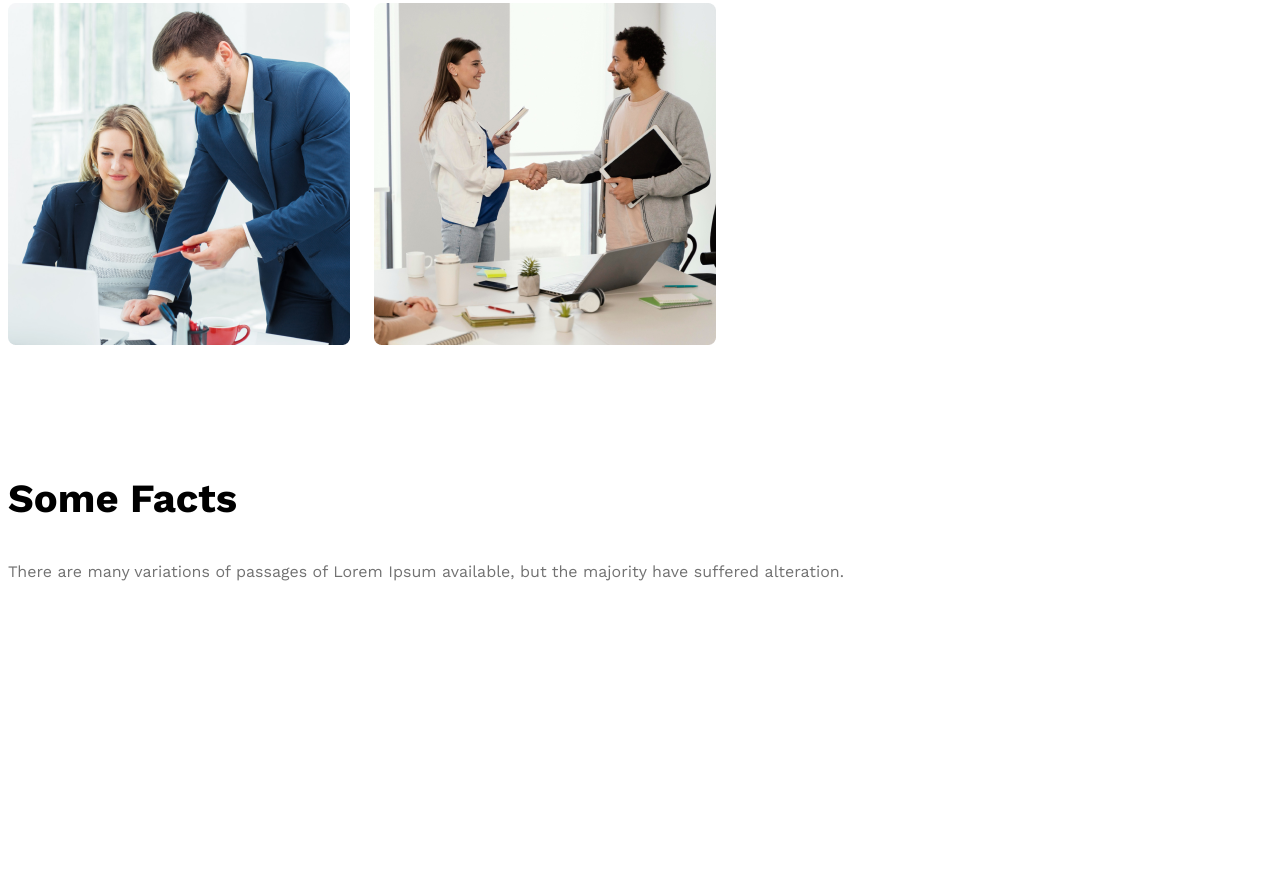
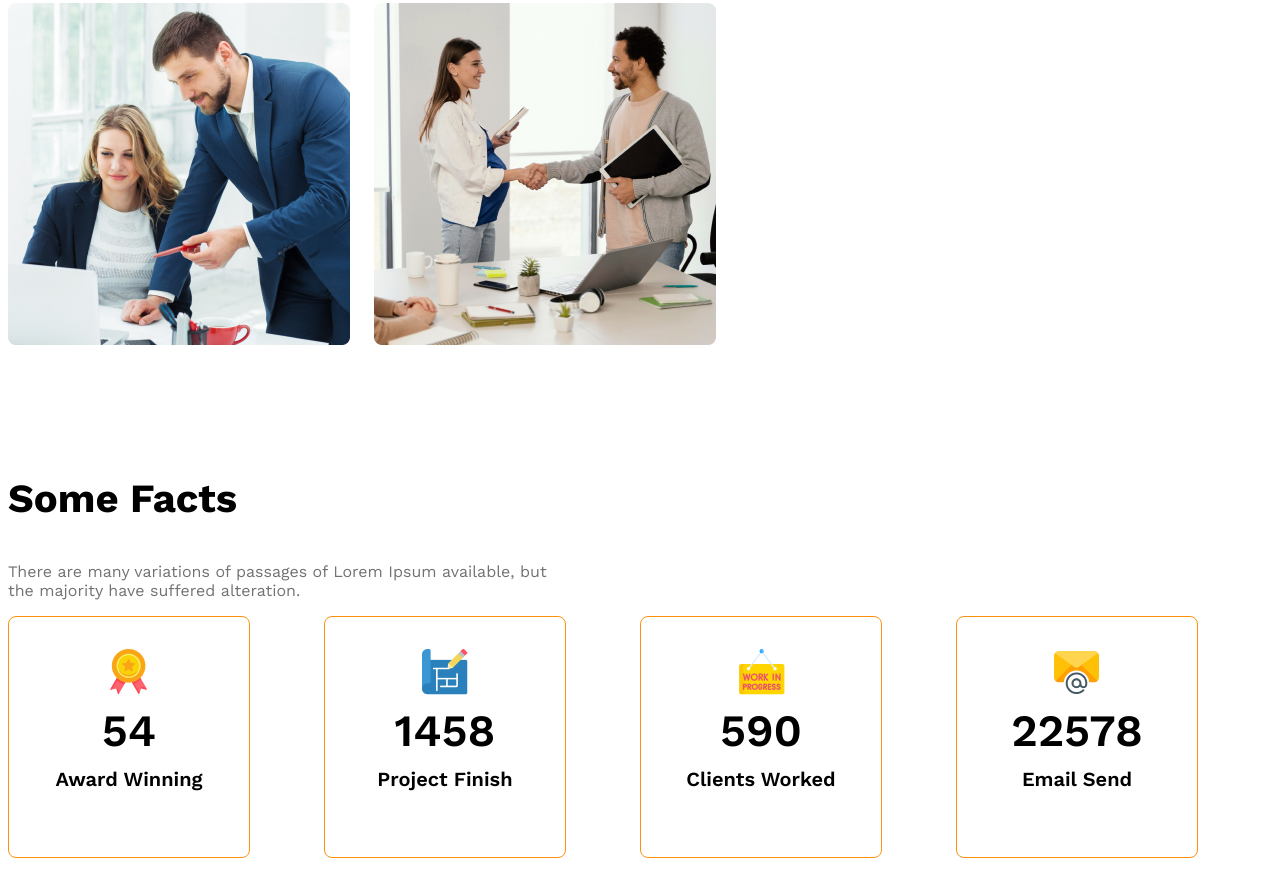
Before and after one commit to roinnaa/g3-architects-website, a plain HTML site: page index.html in a window 1280 px wide. Shown: the part 1677-2573 px from the top of the page. Before the commit the page ends 2547 px from the top, so only its background shows below. Drawn offline with nearby package versions, Linux system fonts and the light colour scheme.

Commit message:
worked on some facts

```diff
--- a/index.html
+++ b/index.html
@@ -46,32 +46,39 @@
         <!-- features -->
          <section>
             <h3 class="section-tittle">Some Facts</h3>
-            <p class="text-light-gray">There are many variations of passages of Lorem Ipsum available, but the majority have suffered alteration.</p>
+            <p class="text-light-gray fact-description">There are many variations of passages of Lorem Ipsum available, but the majority have suffered alteration.</p>
             <div class="facts-container">
-                <!-- .fact*4>img.fact-icon+h4.fact-number+h5.fact-name -->
-                <div class="fact">
-                    <img src="" alt="" class="fact-icon">
-                    <h4 class="fact-number"></h4>
-                    <h5 class="fact-name"></h5>
+                <!-- .fact-card*4>img.fact-icon+h4.fact-number+h5.fact-name -->
+                <div class="fact-card display-flex">
+                    <div>
+                        <img src="images/icons/ribon.png" alt="" class="fact-icon">
+                        <h4 class="fact-number">54</h4>
+                        <h5 class="fact-name">Award Winning</h5>
+                    </div>
                 </div>
-                <div class="fact">
-                    <img src="" alt="" class="fact-icon">
-                    <h4 class="fact-number"></h4>
-                    <h5 class="fact-name"></h5>
+                <div class="fact-card display-flex">
+                    <div>
+                        <img src="images/icons/projects.png" alt="" class="fact-icon">
+                    <h4 class="fact-number">1458</h4>
+                    <h5 class="fact-name">Project Finish</h5>
+                    </div>
                 </div>
-                <div class="fact">
-                    <img src="" alt="" class="fact-icon">
-                    <h4 class="fact-number"></h4>
-                    <h5 class="fact-name"></h5>
+                <div class="fact-card display-flex">
+                    <div>
+                        <img src="images/icons/customers.png" alt="" class="fact-icon">
+                    <h4 class="fact-number">590</h4>
+                    <h5 class="fact-name">Clients Worked</h5>
+                    </div>
                 </div>
-                <div class="fact">
-                    <img src="" alt="" class="fact-icon">
-                    <h4 class="fact-number"></h4>
-                    <h5 class="fact-name"></h5>
+                <div class="fact-card display-flex">
+                    <div>
+                        <img src="images/icons/email.png" alt="" class="fact-icon">
+                    <h4 class="fact-number">22578</h4>
+                    <h5 class="fact-name">Email Send</h5>
+                    </div>
                 </div>
             </div>
          </section>
-
          <!-- some facts -->
           <section class="some-facts">
 
--- a/styles/arc.css
+++ b/styles/arc.css
@@ -121,6 +121,36 @@ main > section{
     font-weight: 500;
 }
 
+/* some fact related styles */
+
+.facts-container{
+    display: grid;
+    grid-template-columns: repeat(4, 1fr);
+}
+.fact-card{
+    border: 1px solid #FF900E;
+    width: 240px;
+    height: 240px;
+    border-radius: 8px;
+    align-items: center;
+    justify-content: center;
+    text-align: center;
+}
+.fact-number{
+    font-size: 2.8rem;
+    font-weight: 600;
+    margin-top: 5px;
+    margin-bottom: 10px;
+}
+.fact-name{
+    font-size: 1.25rem;
+    font-weight: 600;
+    margin-top: 10px;
+}
+.fact-description{
+    max-width: 540px;
+}
+
 /* responsive media q small */
 
 @media screen and (max-width: 576px) {
```
